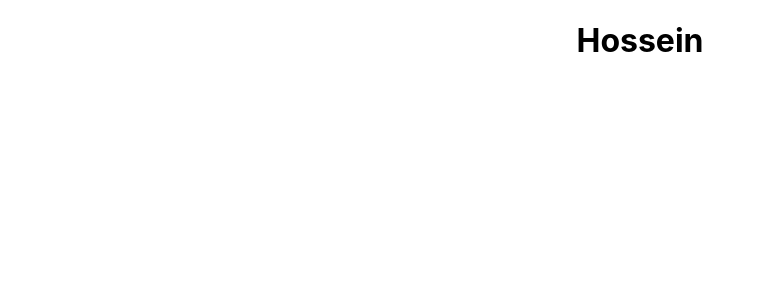
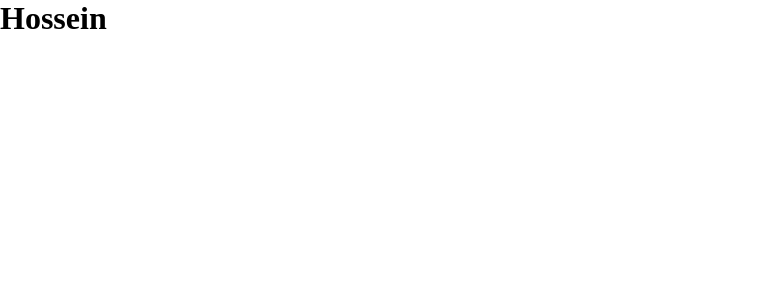
Before and after one commit to Hossein5727/kasian-app, a React (Create React App) app: page / in a window 1280 px wide. Shown: the top 300 px of the page, without its empty margins (0-765 px from the left). Built offline with nearby package versions, Linux system fonts and the light colour scheme.

Commit message:
delete some files and reset css

```diff
--- a/package.json
+++ b/package.json
@@ -8,6 +8,7 @@
     "@testing-library/user-event": "^13.5.0",
     "react": "^18.2.0",
     "react-dom": "^18.2.0",
+    "react-router-dom": "^6.3.0",
     "react-scripts": "5.0.1",
     "web-vitals": "^2.1.4"
   },
--- a/src/App.css
+++ /dev/null
@@ -1,38 +0,0 @@
-.App {
-  text-align: center;
-}
-
-.App-logo {
-  height: 40vmin;
-  pointer-events: none;
-}
-
-@media (prefers-reduced-motion: no-preference) {
-  .App-logo {
-    animation: App-logo-spin infinite 20s linear;
-  }
-}
-
-.App-header {
-  background-color: #282c34;
-  min-height: 100vh;
-  display: flex;
-  flex-direction: column;
-  align-items: center;
-  justify-content: center;
-  font-size: calc(10px + 2vmin);
-  color: white;
-}
-
-.App-link {
-  color: #61dafb;
-}
-
-@keyframes App-logo-spin {
-  from {
-    transform: rotate(0deg);
-  }
-  to {
-    transform: rotate(360deg);
-  }
-}
--- a/src/App.js
+++ b/src/App.js
@@ -1,6 +1,3 @@
-import logo from "./logo.svg";
-import "./App.css";
-
 function App() {
   return (
     <div className="App">
--- a/src/index.css
+++ b/src/index.css
@@ -1,13 +1,10 @@
-body {
-  margin: 0;
-  font-family: -apple-system, BlinkMacSystemFont, 'Segoe UI', 'Roboto', 'Oxygen',
-    'Ubuntu', 'Cantarell', 'Fira Sans', 'Droid Sans', 'Helvetica Neue',
-    sans-serif;
-  -webkit-font-smoothing: antialiased;
-  -moz-osx-font-smoothing: grayscale;
+*{
+  margin:0;
+  padding: 0;
+  box-sizing: border-box;
+  scroll-behavior: smooth;
 }
 
-code {
-  font-family: source-code-pro, Menlo, Monaco, Consolas, 'Courier New',
-    monospace;
+body,html{
+  overflow-x: hidden;
 }
--- a/src/index.js
+++ b/src/index.js
@@ -2,16 +2,11 @@ import React from "react";
 import ReactDOM from "react-dom/client";
 import "./index.css";
 import App from "./App";
-import reportWebVitals from "./reportWebVitals";
+import {BrowserRouter} from 'react-router-dom'
 
 const root = ReactDOM.createRoot(document.getElementById("root"));
 root.render(
-  <React.StrictMode>
+  <BrowserRouter>
     <App />
-  </React.StrictMode>
+  </BrowserRouter>
 );
-
-// If you want to start measuring performance in your app, pass a function
-// to log results (for example: reportWebVitals(console.log))
-// or send to an analytics endpoint. Learn more: https://bit.ly/CRA-vitals
-reportWebVitals();
--- a/src/reportWebVitals.js
+++ /dev/null
@@ -1,13 +0,0 @@
-const reportWebVitals = onPerfEntry => {
-  if (onPerfEntry && onPerfEntry instanceof Function) {
-    import('web-vitals').then(({ getCLS, getFID, getFCP, getLCP, getTTFB }) => {
-      getCLS(onPerfEntry);
-      getFID(onPerfEntry);
-      getFCP(onPerfEntry);
-      getLCP(onPerfEntry);
-      getTTFB(onPerfEntry);
-    });
-  }
-};
-
-export default reportWebVitals;
```
Also changed, not shown: src/logo.svg (deleted), 1 other file (tests, documents, lock files or other folders).
